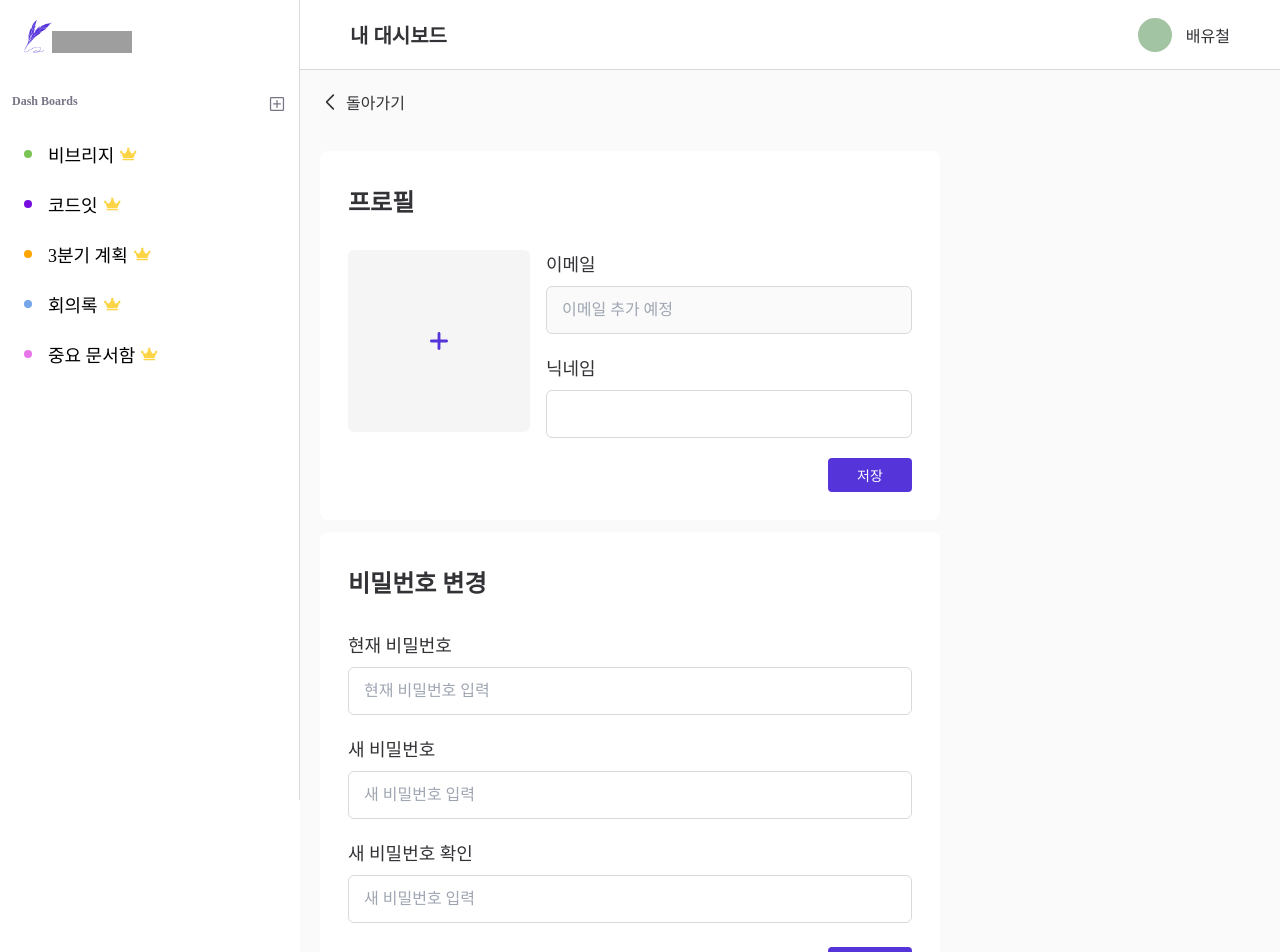
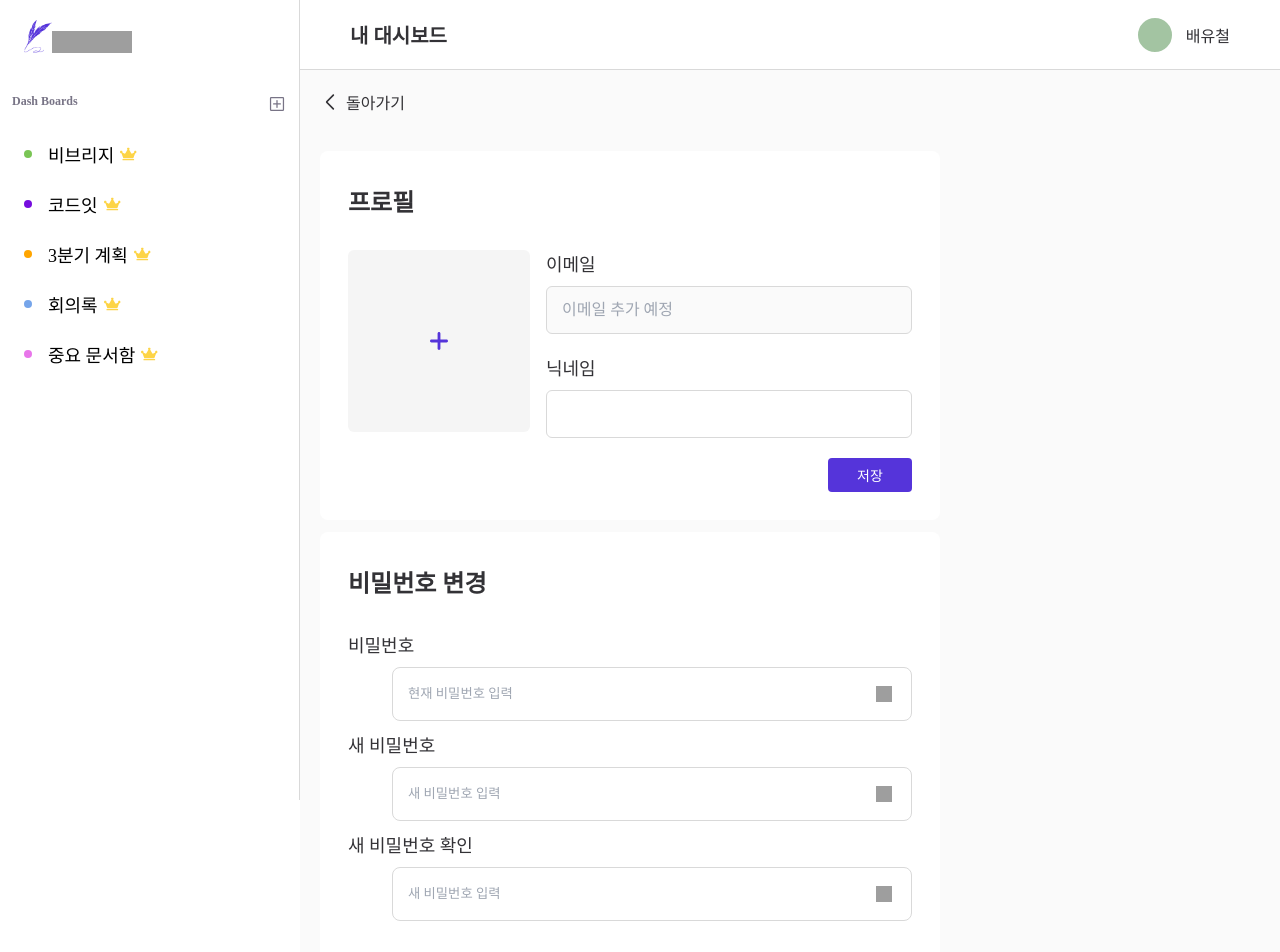
Before and after one commit to WhatToDo6/WhatToDo, a Next.js app: page /mypage in a window 1280 px wide. Shown: the top 952 px of the page. Built offline with nearby package versions, Linux system fonts and the light colour scheme; grey boxes are pictures that could not be loaded.

Commit message:
feat: 새 비밀번호 input 추가

```diff
--- a/src/components/common/input/index.tsx
+++ b/src/components/common/input/index.tsx
@@ -2,6 +2,8 @@ import { InputInterface } from '@/src/types/input'
 
 import InputEmail from './email'
 import S from './Input.module.scss'
+import InputNewPassword from './new-password'
+import InputNewPasswordCheck from './new-password-check'
 import InputPassword from './password'
 import InputPasswordCheck from './password-check'
 import InputText from './text'
@@ -12,6 +14,8 @@ const Input = ({
   error,
   register,
   password,
+  newPassword,
+  currentPassword,
 }: InputInterface) => {
   const INPUT_MAP = {
     email: (
@@ -32,6 +36,22 @@ const Input = ({
         password={password || ''}
       />
     ),
+    newPassword: (
+      <InputNewPassword
+        placeholder={placeholder}
+        error={error}
+        register={register}
+        currentPassword={currentPassword || ''}
+      />
+    ),
+    newPasswordCheck: (
+      <InputNewPasswordCheck
+        placeholder={placeholder}
+        error={error}
+        register={register}
+        newPassword={newPassword || ''}
+      />
+    ),
     text: (
       <InputText placeholder={placeholder} error={error} register={register} />
     ),
--- /dev/null
+++ b/src/components/common/input/new-password-check/index.tsx
@@ -0,0 +1,49 @@
+import Image from 'next/image'
+import { useState } from 'react'
+
+import EYE_OFF from '@/public/icons/eye-off.svg'
+import EYE_ON from '@/public/icons/eye-on.svg'
+import { InputProps } from '@/src/types/input'
+
+import S from '../new-password/NewPassword.module.scss'
+
+interface NewPasswordCheckProps extends InputProps {
+  newPassword: string
+}
+
+const InputNewPasswordCheck = ({
+  placeholder,
+  error,
+  register,
+  newPassword,
+}: NewPasswordCheckProps) => {
+  const [isNewPwVisible, setIsNewPwVisible] = useState(false)
+
+  return (
+    <div className={S.pwContainer}>
+      <input
+        className={`${S.container} ${error && S.error}`}
+        required
+        type={isNewPwVisible ? 'text' : 'password'}
+        placeholder={placeholder}
+        {...register('newPasswordCheck', {
+          required: '새 비밀번호를 한번 더 입력해 주세요',
+          validate: (value) =>
+            value === newPassword || '비밀번호가 일치하지 않습니다.',
+        })}
+      />
+      <div className={S.eyeContainer}>
+        <Image
+          className={S.eye}
+          src={isNewPwVisible ? EYE_ON : EYE_OFF}
+          alt="비밀번호 보기"
+          objectFit="cover"
+          fill
+          onClick={() => setIsNewPwVisible(!isNewPwVisible)}
+        />
+      </div>
+    </div>
+  )
+}
+
+export default InputNewPasswordCheck
--- /dev/null
+++ b/src/components/common/input/new-password/NewPassword.module.scss
@@ -0,0 +1,25 @@
+@use '../Input.module.scss' as Input;
+@import '@/src/styles/global.scss';
+
+.container {
+  @include Input.input;
+}
+
+.pwContainer {
+  display: flex;
+  flex-direction: column;
+  align-items: flex-end;
+  margin-bottom: -1.6rem;
+}
+
+.eyeContainer {
+  position: relative;
+  top: -3.5rem;
+  left: -2rem;
+
+  width: 1.6rem;
+  height: 1.6rem;
+}
+.eye {
+  cursor: pointer;
+}
--- /dev/null
+++ b/src/components/common/input/new-password/index.tsx
@@ -0,0 +1,55 @@
+import Image from 'next/image'
+import { useState } from 'react'
+
+import EYE_OFF from '@/public/icons/eye-off.svg'
+import EYE_ON from '@/public/icons/eye-on.svg'
+import { InputProps } from '@/src/types/input'
+import { validatePassword } from '@/src/utils/validation'
+
+import S from './NewPassword.module.scss'
+
+interface InputNewPasswordProps extends InputProps {
+  currentPassword: string
+}
+
+const InputNewPassword = ({
+  placeholder,
+  error,
+  register,
+  currentPassword,
+}: InputNewPasswordProps) => {
+  const [isNewPwVisible, setIsNewPwVisible] = useState(false)
+
+  return (
+    <div className={S.pwContainer}>
+      <input
+        className={`${S.container} ${error ? S.error : ''}`}
+        type={isNewPwVisible ? 'text' : 'password'}
+        placeholder={placeholder}
+        {...register('newPassword', {
+          required: '새 비밀번호를 입력해주세요.',
+          validate: {
+            validPassword: (value) =>
+              validatePassword(value) || '새 비밀번호는 8자 이상 입력해주세요.',
+            notSameAsOld: (value) =>
+              value !== currentPassword || '기존 비밀번호와 동일합니다.',
+          },
+        })}
+      />
+      <div
+        className={S.eyeContainer}
+        onClick={() => setIsNewPwVisible(!isNewPwVisible)}
+      >
+        <Image
+          className={S.eye}
+          src={isNewPwVisible ? EYE_ON : EYE_OFF}
+          alt="비밀번호 보기"
+          objectFit="cover"
+          fill
+        />
+      </div>
+    </div>
+  )
+}
+
+export default InputNewPassword
--- a/src/components/common/input/password/index.tsx
+++ b/src/components/common/input/password/index.tsx
@@ -3,10 +3,10 @@ import { useState } from 'react'
 
 import EYE_OFF from '@/public/icons/eye-off.svg'
 import EYE_ON from '@/public/icons/eye-on.svg'
+import { InputProps } from '@/src/types/input'
 import { validatePassword } from '@/src/utils/validation'
 
 import S from './Password.module.scss'
-import { InputProps } from '../email'
 
 const InputPassword = ({ placeholder, error, register }: InputProps) => {
   const [isPwVisible, setIsPwVisible] = useState(false)
@@ -14,7 +14,7 @@ const InputPassword = ({ placeholder, error, register }: InputProps) => {
   return (
     <div className={S.pwContainer}>
       <input
-        className={`${S.container} ${error && S.error}`}
+        className={`${S.container} ${error ? S.error : ''} `}
         required
         type={isPwVisible ? 'text' : 'password'}
         placeholder={placeholder}
--- a/src/components/mypage/password/Password.module.scss
+++ b/src/components/mypage/password/Password.module.scss
@@ -33,7 +33,6 @@
   flex-direction: column;
   margin-top: 3.2rem;
   margin-bottom: 2.4rem;
-  gap: 2rem;
 
   @include mobile {
     margin-top: 2.4rem;
@@ -42,6 +41,21 @@
   }
 }
 
+.item {
+  display: flex;
+  flex-direction: column;
+  gap: 1rem;
+}
+
+.label {
+  color: $color-black-200;
+  @include font-style(1.8rem, 500, normal);
+
+  @include mobile {
+    @include font-style(1.6rem, 500, normal);
+  }
+}
+
 .button-container {
   display: flex;
   justify-content: flex-end;
--- a/src/components/mypage/password/index.tsx
+++ b/src/components/mypage/password/index.tsx
@@ -1,95 +1,54 @@
-import { useState, FocusEventHandler } from 'react'
+import { useForm } from 'react-hook-form'
+
+import { InputFormValues } from '@/src/types/input'
 
 import S from './Password.module.scss'
 import BorderButton from '../../common/button/border'
-import Input from '../input'
+import Input from '../../common/input'
 
 const Password = () => {
-  const [currentPassword, setCurrentPassword] = useState('')
-  const [newPassword, setNewPassword] = useState('')
-  const [checkPassword, setCheckPassword] = useState('')
-  const [newPwError, setNewPwError] = useState('')
-  const [checkPwError, setCheckPwError] = useState('')
-
-  const validateNewPassword = () => {
-    if (currentPassword && currentPassword === newPassword) {
-      setNewPwError('현재 비밀번호와 일치합니다.')
-      return
-    }
-    if (newPassword.length < 8) {
-      setNewPwError('8자 이상 입력해주세요.')
-      return
-    } else {
-      setNewPwError('')
-    }
-  }
-
-  const validateCheckPassword = () => {
-    if (newPassword !== checkPassword) {
-      setCheckPwError('비밀번호가 일치하지 않습니다')
-    } else {
-      setCheckPwError('')
-    }
-  }
-
-  const handleNewPassword: FocusEventHandler<HTMLInputElement> = () => {
-    validateNewPassword()
-  }
-
-  const handleCheckPassword: FocusEventHandler<HTMLInputElement> = () => {
-    validateCheckPassword()
-  }
-
-  const isFormValid = !newPwError && !checkPwError
-
-  const changePassword = () => {
-    setCurrentPassword(newPassword)
-  }
-  const handleSubmit = () => {
-    if (isFormValid) {
-      changePassword()
-    }
-  }
+  const {
+    register,
+    formState: { errors },
+    watch,
+  } = useForm<InputFormValues>({ mode: 'onBlur' })
 
   return (
     <div className={S.container}>
       <h1 className={S.title}>비밀번호 변경</h1>
       <form className={S.form}>
+        <div className={S.item}>
+          <label className={S.label}>비밀번호</label>
           <Input
-          label="현재 비밀번호"
+            inputType="password"
             placeholder="현재 비밀번호 입력"
-          size="large"
-          type="password"
-          onChange={(e) => setCurrentPassword(e.target.value)}
+            error={errors.password}
+            register={register}
           />
+        </div>
+        <div className={S.item}>
+          <label className={S.label}>새 비밀번호</label>
           <Input
-          label="새 비밀번호"
+            inputType="newPassword"
             placeholder="새 비밀번호 입력"
-          size="large"
-          type="password"
-          hasError={!!newPwError}
-          helperText={newPwError}
-          onChange={(e) => setNewPassword(e.target.value)}
-          onBlur={handleNewPassword}
+            error={errors.newPassword}
+            register={register}
+            currentPassword={watch('password')}
           />
+        </div>
+        <div className={S.item}>
+          <label className={S.label}>새 비밀번호 확인</label>
           <Input
-          label="새 비밀번호 확인"
+            inputType="newPasswordCheck"
             placeholder="새 비밀번호 입력"
-          size="large"
-          type="password"
-          hasError={!!checkPwError}
-          helperText={checkPwError}
-          onChange={(e) => setCheckPassword(e.target.value)}
-          onBlur={handleCheckPassword}
+            error={errors.newPasswordCheck}
+            register={register}
+            newPassword={watch('newPassword')}
           />
+        </div>
       </form>
       <div className={S['button-container']}>
-        <BorderButton
-          size="small"
-          color="purple"
-          onClick={handleSubmit}
-          isDisabled={!isFormValid}
-        >
+        <BorderButton size="small" color="purple">
           변경
         </BorderButton>
       </div>
--- a/src/types/input.ts
+++ b/src/types/input.ts
@@ -5,6 +5,8 @@ export interface InputInterface {
     | 'email'
     | 'password'
     | 'passwordCheck'
+    | 'newPassword'
+    | 'newPasswordCheck'
     | 'text'
     | 'date'
     | 'tag'
@@ -13,11 +15,15 @@ export interface InputInterface {
   error: FieldError | undefined
   register: UseFormRegister<InputFormValues>
   password?: string // passwordCheck에서 password를 비교하기 위해 필요
+  currentPassword?: string // password와 newPassword를 비교하기 위해 필요
+  newPassword?: string // newPasswordCheck에서 newPassword를 비교하기 위해 필요
 }
 export interface InputFormValues {
   email: string
   password: string
   passwordCheck: string
+  newPassword: string
+  newPasswordCheck: string
   text: string
   date: string
   tag: string
```
Lines whose indentation alone changed are shown as unchanged.
